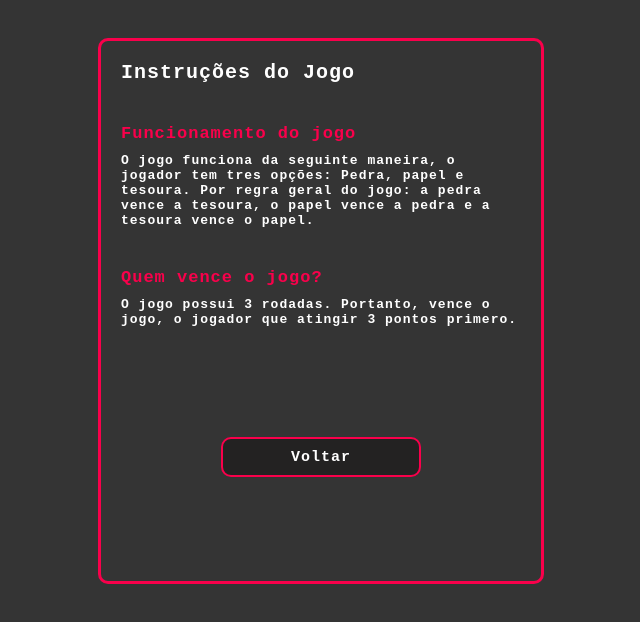
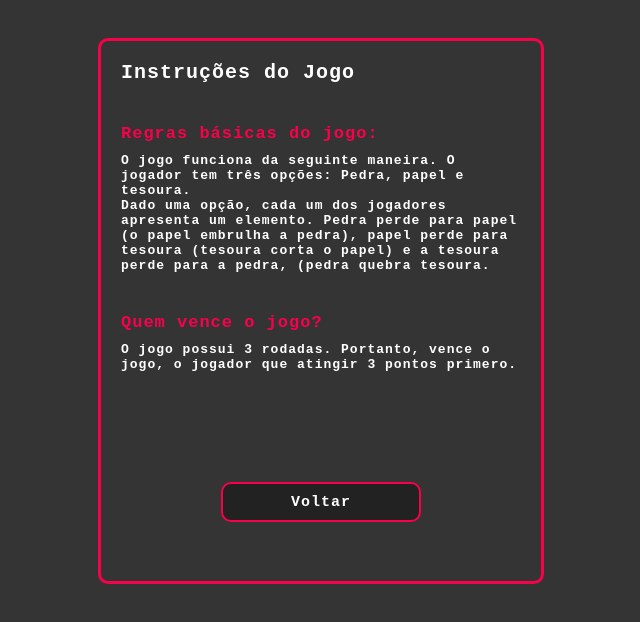
Before and after one commit to FranciscoJunior12/Pedra-Papel-Tesoura, a plain HTML site: page instrucoes.html in a window 1280 px wide. Shown: the whole page, without its empty margins (319-959 px from the left). Drawn offline with Linux system fonts and the light colour scheme.

Commit message:
Alterações na área de instruções

```diff
--- a/instrucoes.html
+++ b/instrucoes.html
@@ -14,10 +14,14 @@
 
         <h2> Instruções do Jogo</h2>
 
-        <h4>Funcionamento do jogo</h4>
+        <h4>Regras básicas do jogo:</h4>
 
-        <p><span>O jogo funciona da seguinte maneira, o jogador tem tres opções: Pedra, papel e tesoura. Por regra geral
-                do jogo: a pedra vence a tesoura, o papel vence a pedra e a tesoura vence o papel.</span>
+        <p><span>O jogo funciona da seguinte maneira. O jogador tem três opções: Pedra, papel e tesoura. <br>
+                Dado uma opção,
+                cada um dos jogadores apresenta um elemento. Pedra perde para papel (o papel
+                embrulha a pedra), papel perde para tesoura (tesoura corta o papel) e a tesoura perde para
+                a pedra, (pedra quebra tesoura.</span>
+
         </p>
 
         <h4>Quem vence o jogo?</h4>
```
Also changed, not shown: script/Script.js (+4 -4 lines), design/desktop-design.png (added), design/instrucoes.png (added), design/preview-design.png (added).
